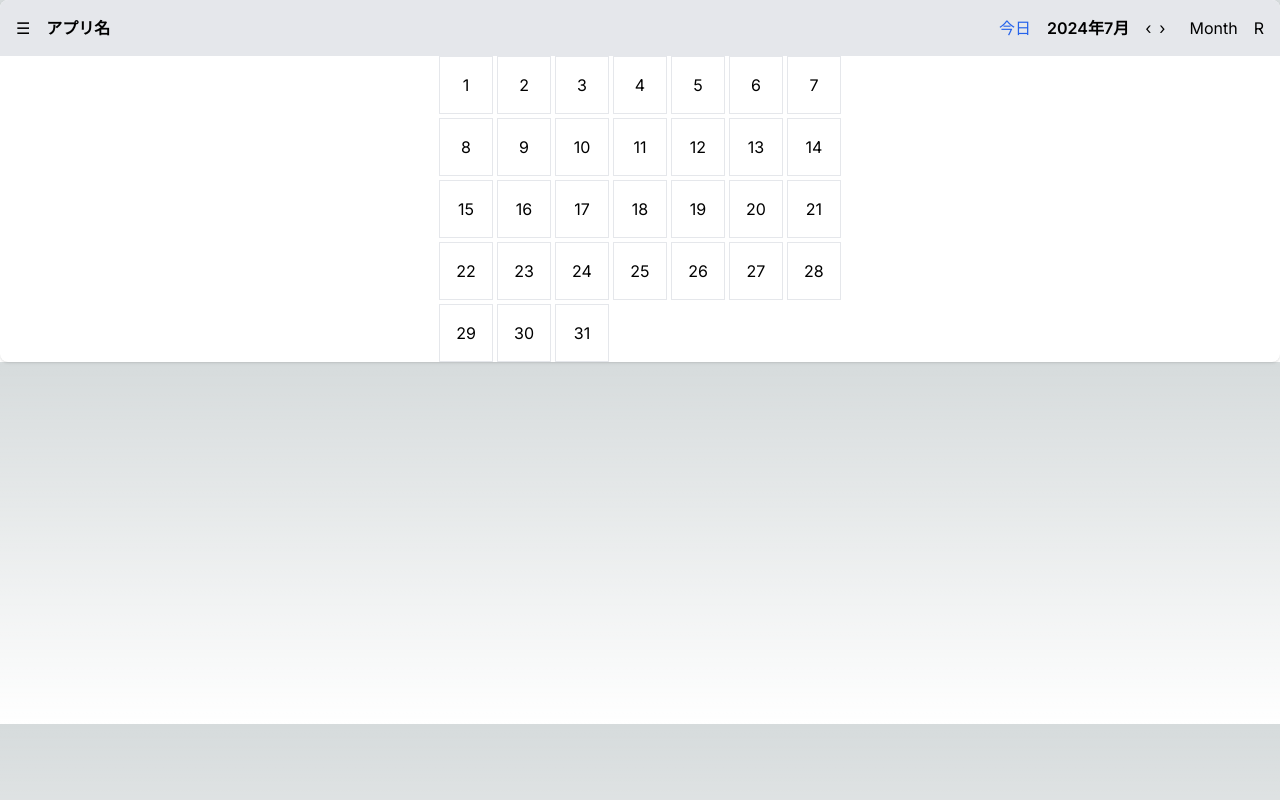
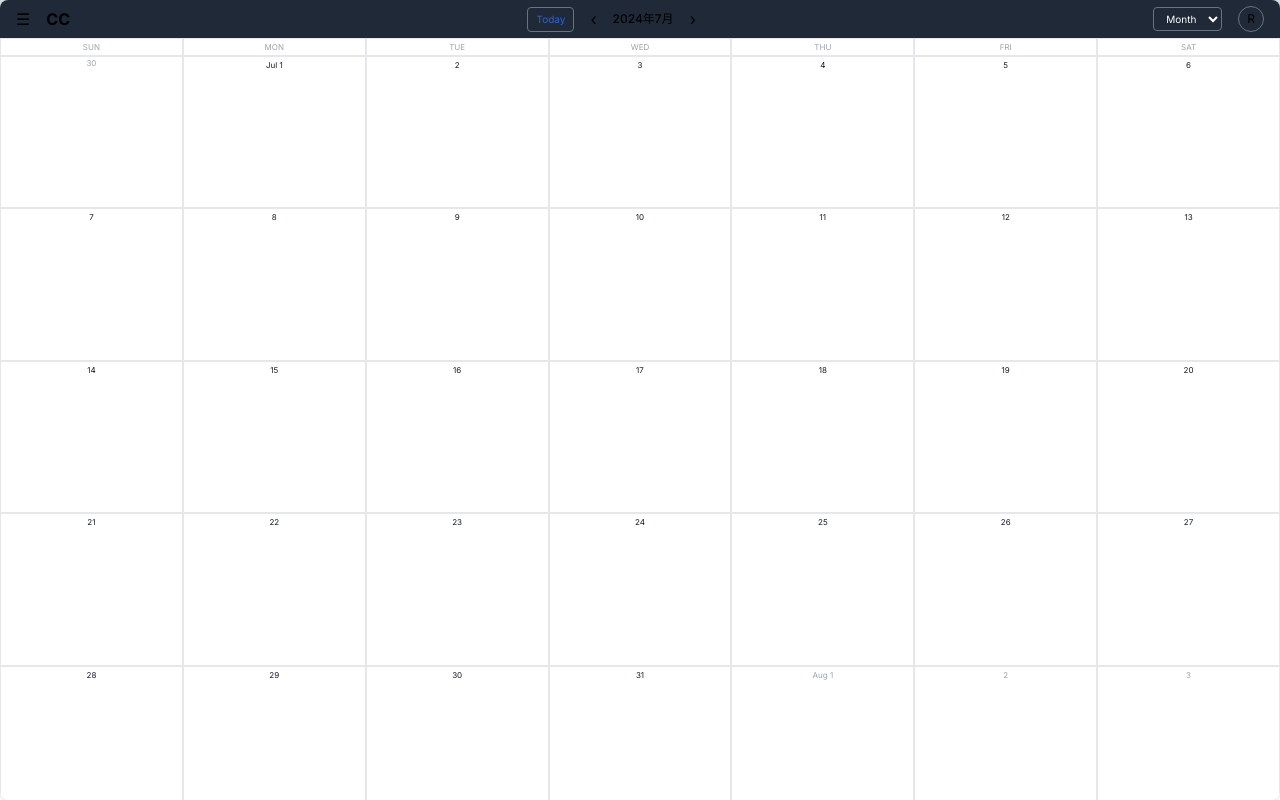
Before and after one commit to R-koma/calendarChat-prototype, a Next.js app in the folder client/: page / in a window 1280 px wide. Built offline with nearby package versions, Linux system fonts and the light colour scheme.

Commit message:
Created a calendar form for the client side

```diff
--- a/client/app/calendar/page.tsx
+++ b/client/app/calendar/page.tsx
@@ -4,33 +4,65 @@ import React, { useState } from "react";
 
 const Calendar = () => {
   const [currentDate, setCurrentDate] = useState(new Date());
+  const [view, setView] = useState("month");
 
   const renderHeader = () => {
     return (
-      <div className="flex justify-between items-center p-4 bg-gray-200">
+      <div className="flex justify-between items-center w-full h-10 bg-gray-800 px-4">
         <div className="flex items-center">
           <div className="mr-4 cursor-pointer">&#9776;</div>
-          <div className="font-bold">アプリ名</div>
+          <div className="font-bold cursor-pointer">CC</div>
         </div>
-        <div className="flex items-center">
-          <button
-            onClick={() => setCurrentDate(new Date())}
-            className="mr-4 text-blue-600"
+        <div className="flex-1 flex justify-center items-center">
+          <div className="flex justify-center items-center mx-2 px-2 py-1 border border-gray-500 rounded">
+            <button
+              onClick={() => setCurrentDate(new Date())}
+              className="text-blue-600 text-xxs font-normal"
+            >
+              Today
+            </button>
+          </div>
+          <div
+            className="mx-2 cursor-pointer"
+            onClick={() =>
+              setCurrentDate(
+                new Date(currentDate.setMonth(currentDate.getMonth() - 1))
+              )
+            }
           >
-            今日
-          </button>
-          <div className="font-semibold">
+            &#8249;
+          </div>
+          <div className="cursor-pointer font-medium mx-2 text-xs">
             {currentDate.toLocaleDateString("ja-JP", {
               year: "numeric",
               month: "long",
             })}
           </div>
-          <div className="flex items-center ml-4">
-            <div className="mr-2 cursor-pointer">&#8249;</div>
-            <div className="mr-2 cursor-pointer">&#8250;</div>
+          <div
+            className="mx-2 cursor-pointer"
+            onClick={() =>
+              setCurrentDate(
+                new Date(currentDate.setMonth(currentDate.getMonth() + 1))
+              )
+            }
+          >
+            &#8250;
           </div>
-          <div className="ml-4 cursor-pointer">Month</div>
-          <div className="ml-4 cursor-pointer">R</div>
+        </div>
+        <div className="flex items-center justify-end text-xs">
+          <select
+            value={view}
+            onChange={(e) => setView(e.target.value)}
+            className="mr-4 text-xxs text-white cursor-pointer bg-gray-800 border border-gray-500 rounded px-2 py-1 outline-none"
+          >
+            <option value="day">Day</option>
+            <option value="week">Week</option>
+            <option value="month">Month</option>
+            <option value="year">Year</option>
+          </select>
+          <div className="cursor-pointer border border-gray-500 rounded-full px-2 py-1">
+            R
+          </div>
         </div>
       </div>
     );
@@ -38,6 +70,22 @@ const Calendar = () => {
 
   const renderDays = () => {
     const days = [];
+    const weekdays = ["SUN", "MON", "TUE", "WED", "THU", "FRI", "SAT"];
+    const monthNames = [
+      "Jan",
+      "Feb",
+      "Mar",
+      "Apr",
+      "May",
+      "Jun",
+      "Jul",
+      "Aug",
+      "Sep",
+      "Oct",
+      "Nov",
+      "Dec",
+    ];
+    const currentMonth = currentDate.getMonth();
     const startDate = new Date(
       currentDate.getFullYear(),
       currentDate.getMonth(),
@@ -49,32 +97,87 @@ const Calendar = () => {
       0
     );
 
-    for (let i = 1; i < startDate.getDay(); i++) {
+    const weekdayElements = weekdays.map((day, index) => (
+      <div
+        key={`weekday-${index}`}
+        className="p-0 border border-gray-200 text-xs text-gray-400 text-center date-cell"
+      >
+        {day}
+      </div>
+    ));
+
+    // const weekdayElements = [];
+    // for (let index = 0; index < weekdays.length; index++) {
+    //   const day = weekdays[index];
+    //   weekdayElements.push(
+    //     <div
+    //       key={`weekday-${index}`}
+    //       className="p-0 border border-gray-200 text-xs text-gray-400 text-center"
+    //     >
+    //       {day}
+    //     </div>
+    //   );
+    // }
+
+    const prevMonthEndDate = new Date(
+      currentDate.getFullYear(),
+      currentDate.getMonth(),
+      0
+    );
+    const prevMonthDays = startDate.getDay();
+
+    for (let i = prevMonthDays - 1; i >= 0; i--) {
       days.push(
         <div
-          key={`empty-start-${i}`}
-          className="p-4 border border-gray-200"
-        ></div>
+          key={`prev-month-day-${prevMonthEndDate.getDate() - i}`}
+          className="p-4 border border-gray-200  text-gray-400 date-cell"
+        >
+          {prevMonthEndDate.getDate() - i}
+        </div>
       );
     }
 
     for (let d = 1; d <= endDate.getDate(); d++) {
       days.push(
-        <div key={`day-${d}`} className="p-4 border border-gray-200">
-          {d}
+        <div
+          key={`day-${d}`}
+          className="p-4 border border-gray-200 text-xs text-gray-900 date-cell"
+        >
+          {d === 1 ? `${monthNames[currentMonth]} ${d}` : d}
+        </div>
+      );
+    }
+
+    const totalDays = prevMonthDays + endDate.getDate();
+
+    const nextMonthDays = (7 - (totalDays % 7)) % 7;
+    for (let nextMonthDay = 1; nextMonthDay <= nextMonthDays; nextMonthDay++) {
+      days.push(
+        <div
+          key={`next-month-day-${nextMonthDay}`}
+          className="p-4 border border-gray-200 text-xs text-gray-400 date-cell"
+        >
+          {nextMonthDay === 1
+            ? `${monthNames[(currentMonth + 1) % 12]} ${nextMonthDay}`
+            : nextMonthDay}
         </div>
       );
     }
 
     return (
-      <div className="flex justify-center">
-        <div className="grid grid-cols-7 gap-1 text-center pt-0">{days}</div>
+      <div className="calendar-content">
+        <div className="text-gray-800 pt-0 w-full">
+          <div className="h-full">
+            <div className="grid grid-cols-7">{weekdayElements}</div>
+            <div className="grid grid-cols-7 h-full">{days}</div>
+          </div>
+        </div>
       </div>
     );
   };
 
   return (
-    <div className="bg-white shadow rounded-lg overflow-hidden">
+    <div className="calendar-container bg-white  shadow rounded-lg overflow-hidden">
       {renderHeader()}
       {renderDays()}
     </div>
--- a/client/app/globals.css
+++ b/client/app/globals.css
@@ -31,3 +31,39 @@ body {
     text-wrap: balance;
   }
 }
+
+html,
+body {
+  height: 100%;
+  margin: 0;
+  padding: 0;
+}
+
+#__next {
+  height: 100%;
+}
+
+.calendar-container {
+  display: flex;
+  flex-direction: column;
+  height: 100%;
+}
+
+.calendar-content {
+  display: flex;
+  height: 100%;
+  width: 100%;
+}
+
+.date-cell {
+  display: flex;
+  flex-direction: column;
+  align-items: center;
+  justify-content: flex-start;
+  padding: 0;
+  font-size: 0.5rem;
+}
+
+.text-xxs {
+  font-size: 0.625rem;
+}
--- a/client/app/page.tsx
+++ b/client/app/page.tsx
@@ -4,7 +4,7 @@ import Calendar from "./calendar/page";
 export default function Home() {
   return (
     <>
-      <div>
+      <div className="calendar-container">
         <Calendar />
       </div>
     </>
```
